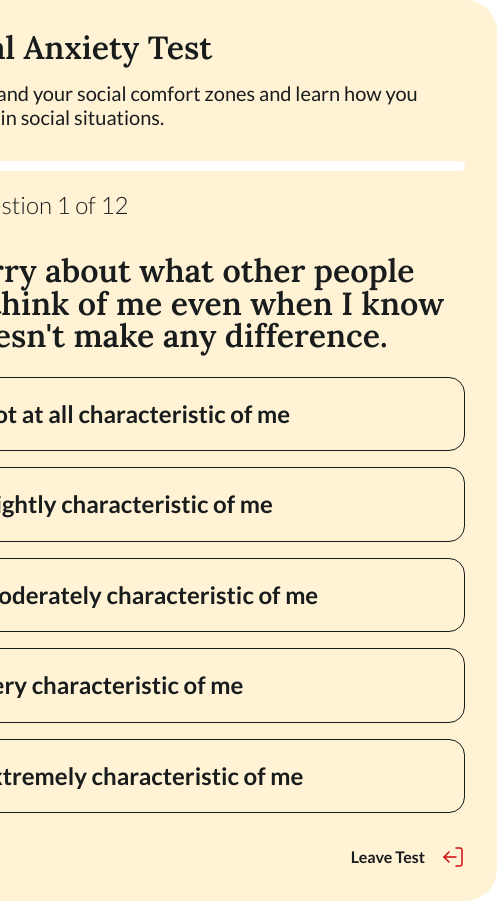
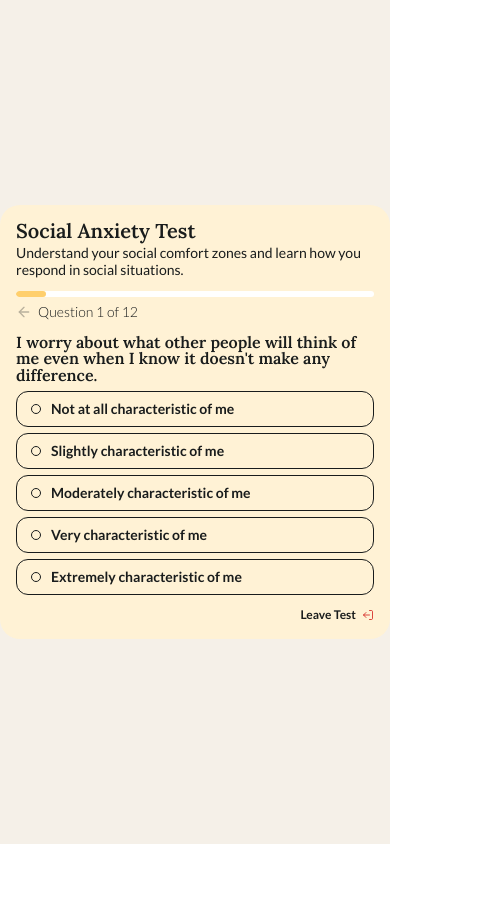
Before and after one commit to Amaan325/Questionnaire, a React app: page / in a window 390 px wide. Both pictures are taken after a click on the element "Start Test". Shown: the whole page, 497 px wide, since content can reach past the window. After the commit the page ends 844 px from the top, so only its background shows below. Built offline with nearby package versions, Linux system fonts and the light colour scheme; the HTML template or start-up script is replaced by a standard one.

Commit message:
made it responsive

```diff
--- a/src/pages/SocialAnxietyQuestions.jsx
+++ b/src/pages/SocialAnxietyQuestions.jsx
@@ -107,12 +107,12 @@ const SocialAnxietyQuestions = ({ onLeaveTest, onComplete }) => {
     };
 
     return (
-        <div className="flex flex-col items-end p-8 gap-8 min-h-[773px] h-auto w-[604px] bg-[#FFF2D5] rounded-[32px]">
-            <div className="flex flex-col items-start p-0 gap-8 w-[540px] h-auto flex-none order-0 self-stretch grow-0">
+        <div className="flex flex-col items-center px-4 sm:px-6 lg:px-8 py-4 sm:py-5 lg:py-6 my-2 sm:my-3 lg:my-4 h-auto w-full max-w-[604px] mx-auto bg-[#FFF2D5] rounded-[20px] sm:rounded-[24px] lg:rounded-[32px] overflow-hidden">
+            <div className="flex flex-col items-start p-0 gap-3 sm:gap-4 lg:gap-5 w-full max-w-[540px] h-auto flex-none order-0 self-stretch grow-0">
                 {/* Header Section */}
-                <div className="flex flex-col items-start p-0 gap-4 w-[540px] h-auto flex-none order-0 self-stretch grow-0">
+                <div className="flex flex-col items-start p-0 gap-1 sm:gap-1.5 lg:gap-2 w-full h-auto flex-none order-0 self-stretch grow-0">
                     <motion.h1
-                        className="w-[540px] h-[33px] font-['Lora'] font-semibold text-[32px] leading-[102.08%] text-[#191C1C] flex-none order-0 self-stretch grow-0"
+                        className="w-full h-auto font-['Lora'] font-semibold text-xl sm:text-2xl lg:text-3xl leading-[102.08%] text-[#191C1C] flex-none order-0 self-stretch grow-0"
                         initial={{ opacity: 0, y: -10 }}
                         animate={{ opacity: 1, y: 0 }}
                         transition={{ duration: 0.5, ease: [0.25, 0.1, 0.25, 1] }}
@@ -120,7 +120,7 @@ const SocialAnxietyQuestions = ({ onLeaveTest, onComplete }) => {
                         Social Anxiety Test
                     </motion.h1>
                     <motion.p
-                        className="w-[540px] h-12 font-['Lato'] font-normal text-[20px] leading-[120%] text-[#191C1C] flex-none order-1 self-stretch grow-0"
+                        className="w-full h-auto font-['Lato'] font-normal text-sm sm:text-base lg:text-lg leading-[120%] text-[#191C1C] flex-none order-1 self-stretch grow-0"
                         initial={{ opacity: 0, y: -10 }}
                         animate={{ opacity: 1, y: 0 }}
                         transition={{ duration: 0.5, delay: 0.1, ease: [0.25, 0.1, 0.25, 1] }}
@@ -130,26 +130,26 @@ const SocialAnxietyQuestions = ({ onLeaveTest, onComplete }) => {
                 </div>
 
                 {/* Question Section */}
-                <div className="flex flex-col items-start p-0 gap-8 w-[540px] h-auto flex-none order-1 self-stretch grow-0">
+                <div className="flex flex-col items-start p-0 gap-3 sm:gap-4 lg:gap-5 w-full h-auto flex-none order-1 self-stretch grow-0">
                     {/* Progress Bar */}
-                    <div className="flex flex-col items-start p-0 gap-4 w-[540px] h-[62px] flex-none order-0 self-stretch grow-0">
+                    <div className="flex flex-col items-start p-0 gap-1 sm:gap-1.5 lg:gap-2 w-full h-auto flex-none order-0 self-stretch grow-0">
                         <motion.div
-                            className="w-[540px] h-2.5 bg-white rounded-[49px] flex-none order-0 self-stretch grow-0 relative overflow-hidden"
+                            className="w-full h-1.5 sm:h-2 bg-white rounded-[49px] flex-none order-0 self-stretch grow-0 relative overflow-hidden"
                             initial={{ opacity: 0 }}
                             animate={{ opacity: 1 }}
                             transition={{ duration: 0.5 }}
                         >
                             <motion.div
-                                className="absolute h-2.5 bg-[#FFCF6C] rounded-[49px]"
+                                className="absolute h-1.5 sm:h-2 bg-[#FFCF6C] rounded-[49px]"
                                 style={{ width: `${progress}%` }}
                                 initial={{ width: 0 }}
                                 animate={{ width: `${progress}%` }}
                                 transition={{ duration: 0.6, ease: [0.25, 0.1, 0.25, 1] }}
                             />
                         </motion.div>
-                        <div className="flex flex-row items-center p-0 gap-2 w-[540px] h-9 flex-none order-1 self-stretch grow-0">
+                        <div className="flex flex-row items-center p-0 gap-1.5 sm:gap-2 w-full h-auto flex-none order-1 self-stretch grow-0">
                             <motion.svg
-                                className={`w-6 h-6 flex-none cursor-pointer transition-opacity ${currentQuestion === 0 ? 'opacity-30 cursor-not-allowed' : 'opacity-100'
+                                className={`w-4 h-4 sm:w-5 sm:h-5 lg:w-6 lg:h-6 flex-none cursor-pointer transition-opacity ${currentQuestion === 0 ? 'opacity-30 cursor-not-allowed' : 'opacity-100'
                                     }`}
                                 viewBox="0 0 24 24"
                                 fill="none"
@@ -164,7 +164,7 @@ const SocialAnxietyQuestions = ({ onLeaveTest, onComplete }) => {
                                 <path d="M12 5L19 12L12 19" stroke="#191C1C" strokeWidth="2" strokeLinecap="round" strokeLinejoin="round" />
                             </motion.svg>
                             <motion.span
-                                className="font-['Lato'] font-light text-2xl leading-[150%] text-[#191C1C]"
+                                className="font-['Lato'] font-light text-sm sm:text-base lg:text-lg leading-[150%] text-[#191C1C]"
                                 key={currentQuestion}
                                 initial={{ opacity: 0, y: -5 }}
                                 animate={{ opacity: 1, y: 0 }}
@@ -177,7 +177,7 @@ const SocialAnxietyQuestions = ({ onLeaveTest, onComplete }) => {
                     </div>
 
                     {/* Question and Options */}
-                    <div className="flex flex-col items-start p-0 gap-6 w-[540px] h-auto flex-none order-1 self-stretch grow-0 overflow-hidden">
+                    <div className="flex flex-col items-start p-0 gap-2 sm:gap-2.5 lg:gap-3 w-full h-auto flex-none order-1 self-stretch grow-0 overflow-hidden">
                         <AnimatePresence mode="wait" custom={direction}>
                             <motion.div
                                 key={currentQuestion}
@@ -189,7 +189,7 @@ const SocialAnxietyQuestions = ({ onLeaveTest, onComplete }) => {
                                 className="w-full"
                             >
                                 <motion.h2
-                                    className="w-[540px] h-auto font-['Lora'] font-semibold text-[32px] leading-[102.08%] text-[#191C1C] flex-none order-0 self-stretch grow-0"
+                                    className="w-full h-auto font-['Lora'] font-semibold text-base sm:text-lg lg:text-2xl leading-[102.08%] text-[#191C1C] flex-none order-0 self-stretch grow-0"
                                     initial={{ opacity: 0, y: 10 }}
                                     animate={{ opacity: 1, y: 0 }}
                                     transition={{ duration: 0.4, delay: 0.1 }}
@@ -199,7 +199,7 @@ const SocialAnxietyQuestions = ({ onLeaveTest, onComplete }) => {
                             </motion.div>
                         </AnimatePresence>
 
-                        <div className="flex flex-col items-start p-0 gap-4 w-[540px] h-auto flex-none order-1 self-stretch grow-0">
+                        <div className="flex flex-col items-start p-0 gap-1.5 sm:gap-2 lg:gap-2.5 w-full h-auto flex-none order-1 self-stretch grow-0">
                             {options.map((option, index) => {
                                 const isSelected = answers[currentQuestion] === index;
                                 return (
@@ -209,15 +209,15 @@ const SocialAnxietyQuestions = ({ onLeaveTest, onComplete }) => {
                                         variants={optionVariants}
                                         initial="hidden"
                                         animate={isSelected ? "selected" : "visible"}
-                                        className={`box-border flex flex-row items-center p-6 px-4 gap-2.5 w-[540px] h-auto min-h-[73px] border rounded-2xl cursor-pointer transition-all ${isSelected
+                                        className={`box-border flex flex-row items-center p-2 sm:p-2.5 lg:p-3 px-3 sm:px-4 gap-2 sm:gap-2.5 w-full h-auto min-h-[36px] sm:min-h-[42px] lg:min-h-[48px] border rounded-xl sm:rounded-2xl cursor-pointer transition-all ${isSelected
                                             ? 'border-[#FFCF6C] bg-[#FFCF6C]'
                                             : 'border-[#191C1C] hover:border-[#FFCF6C] hover:bg-[#FFCF6C] hover:bg-opacity-30'
                                             }`}
                                         onClick={() => handleOptionSelect(currentQuestion, index)}
                                     >
-                                        <div className="w-6 h-6 flex-none order-0 grow-0 relative">
+                                        <div className="w-3.5 h-3.5 sm:w-4 sm:h-4 lg:w-5 lg:h-5 flex-none order-0 grow-0 relative">
                                             <motion.div
-                                                className={`absolute w-[17px] h-[17px] left-[3.5px] top-[3.5px] rounded-full border ${isSelected
+                                                className={`absolute w-[10px] h-[10px] sm:w-[12px] sm:h-[12px] lg:w-[14px] lg:h-[14px] left-[2px] top-[2px] rounded-full border ${isSelected
                                                     ? 'border-[#191C1C] bg-[#FFCF6C]'
                                                     : 'border-[#191C1C]'
                                                     }`}
@@ -226,14 +226,14 @@ const SocialAnxietyQuestions = ({ onLeaveTest, onComplete }) => {
                                             />
                                             {isSelected && (
                                                 <motion.div
-                                                    className="absolute w-[8px] h-[8px] left-[8px] top-[8px] rounded-full bg-[#191C1C]"
+                                                    className="absolute w-[4px] h-[4px] sm:w-[5px] sm:h-[5px] lg:w-[6px] lg:h-[6px] left-[5px] top-[5px] sm:left-[5.5px] sm:top-[5.5px] lg:left-[7px] lg:top-[7px] rounded-full bg-[#191C1C]"
                                                     initial={{ scale: 0 }}
                                                     animate={{ scale: 1 }}
                                                     transition={{ duration: 0.3, delay: 0.1 }}
                                                 />
                                             )}
                                         </div>
-                                        <span className={`flex-1 h-auto font-['Lato'] font-semibold text-2xl leading-[102.08%] flex-none order-1 grow ${isSelected ? 'text-[#191C1C]' : 'text-[#191C1C]'
+                                        <span className={`flex-1 h-auto font-['Lato'] font-semibold text-sm sm:text-base lg:text-lg leading-[102.08%] flex-none order-1 grow ${isSelected ? 'text-[#191C1C]' : 'text-[#191C1C]'
                                             }`}>
                                             {option}
                                         </span>
@@ -244,19 +244,19 @@ const SocialAnxietyQuestions = ({ onLeaveTest, onComplete }) => {
                     </div>
 
                     {/* Leave Test Button */}
-                    <div className="flex flex-row justify-end items-center w-[540px] h-auto flex-none order-2 self-stretch grow-0">
+                    <div className="flex flex-row justify-end items-center w-full h-auto flex-none order-2 self-stretch grow-0 mt-0">
                         <motion.div
-                            className="flex flex-row items-center p-0 gap-4 h-6 flex-none cursor-pointer"
+                            className="flex flex-row items-center p-0 gap-1.5 sm:gap-2 lg:gap-3 h-4 sm:h-5 lg:h-6 flex-none cursor-pointer"
                             onClick={onLeaveTest}
                             whileHover={{ scale: 1.05 }}
                             whileTap={{ scale: 0.95 }}
                             transition={{ duration: 0.2 }}
                         >
-                            <span className="font-['Lato'] font-semibold text-base leading-[102.08%] text-[#191C1C] flex-none">
+                            <span className="font-['Lato'] font-semibold text-xs sm:text-sm lg:text-base leading-[102.08%] text-[#191C1C] flex-none">
                                 Leave Test
                             </span>
                             <motion.svg
-                                className="w-6 h-6 rotate-180 flex-none"
+                                className="w-3 h-3 sm:w-4 sm:h-4 lg:w-5 lg:h-5 rotate-180 flex-none"
                                 viewBox="0 0 24 24"
                                 fill="none"
                                 xmlns="http://www.w3.org/2000/svg"
```
